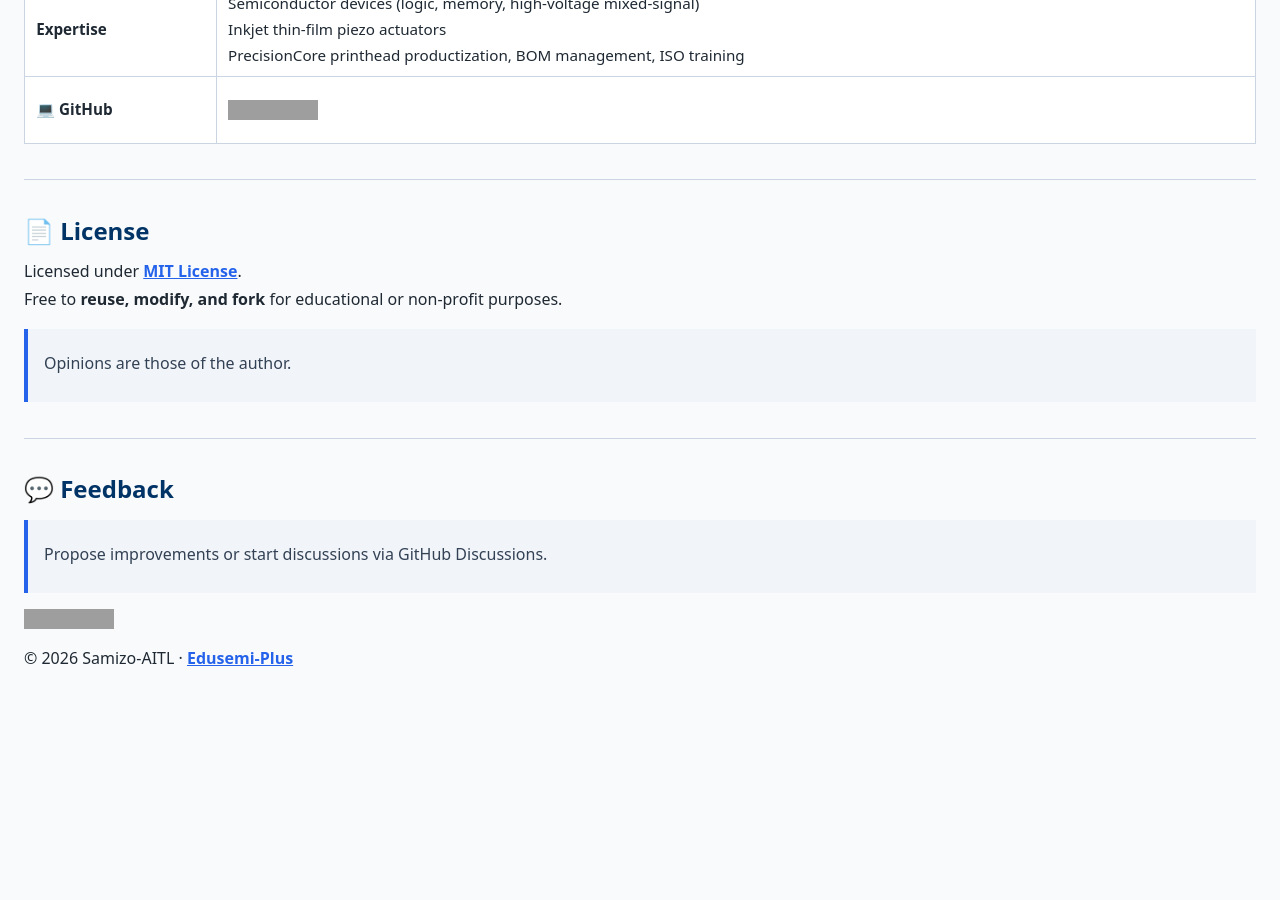
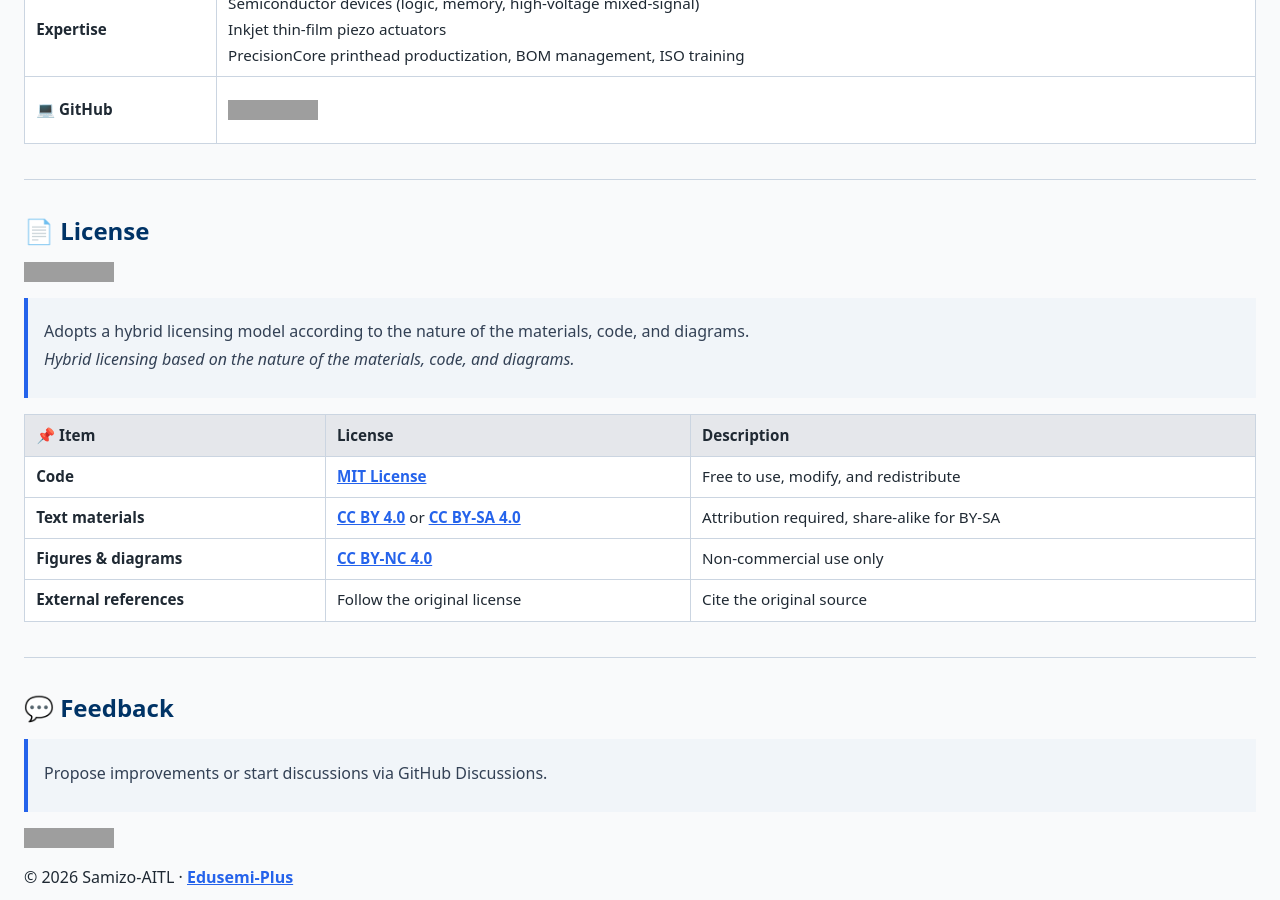
Before and after one commit to Samizo-AITL/Edusemi-Plus, a Jekyll site: the page built from en/index.md, in a window 1280 px wide and 900 px high, scrolled down 2602 px. Built offline with Jekyll 4.4.1, drawn with Linux system fonts in a browser that asks for light colours; before the commit the page ends 3291 px from its top, so only the background shows below that; grey boxes are pictures that could not be loaded.

Commit message:
Update index.md

```diff
--- a/en/index.md
+++ b/en/index.md
@@ -5,7 +5,7 @@
 
 # ➕ **Edusemi-Plus｜Applied Learning Series Extending Core Semiconductor Knowledge**
 
-[![Back to Samizo-AITL Portal](https://img.shields.io/badge/Back%20to%20Samizo--AITL%20Portal-brightgreen)](https://samizo-aitl.github.io/en/) [![MIT License](https://img.shields.io/badge/license-MIT-blue.svg)](../LICENSE)
+[![Back to Samizo-AITL Portal](https://img.shields.io/badge/Back%20to%20Samizo--AITL%20Portal-brightgreen)](https://samizo-aitl.github.io/en/) [![Hybrid License](https://img.shields.io/badge/license-Hybrid-blueviolet)](https://samizo-aitl.github.io/Edusemi-Plus/#-ライセンス--license)
 
 ---
 
@@ -89,11 +89,16 @@
 ---
 
 ## 📄 **License**
+[![Hybrid License](https://img.shields.io/badge/license-Hybrid-blueviolet)](https://samizo-aitl.github.io/Edusemi-Plus/#-ライセンス--license)
+> Adopts a hybrid licensing model according to the nature of the materials, code, and diagrams.
+> *Hybrid licensing based on the nature of the materials, code, and diagrams.*
 
-Licensed under **[MIT License](https://opensource.org/licenses/MIT)**.
-Free to **reuse, modify, and fork** for educational or non-profit purposes.
-
-> Opinions are those of the author.
+| 📌 Item | License | Description |
+|------|------|------|
+| **Code** | [**MIT License**](https://opensource.org/licenses/MIT) | Free to use, modify, and redistribute |
+| **Text materials** | [**CC BY 4.0**](https://creativecommons.org/licenses/by/4.0/) or [**CC BY-SA 4.0**](https://creativecommons.org/licenses/by-sa/4.0/) | Attribution required, share-alike for BY-SA |
+| **Figures & diagrams** | [**CC BY-NC 4.0**](https://creativecommons.org/licenses/by-nc/4.0/) | Non-commercial use only |
+| **External references** | Follow the original license | Cite the original source |
 
 ---
 
```
